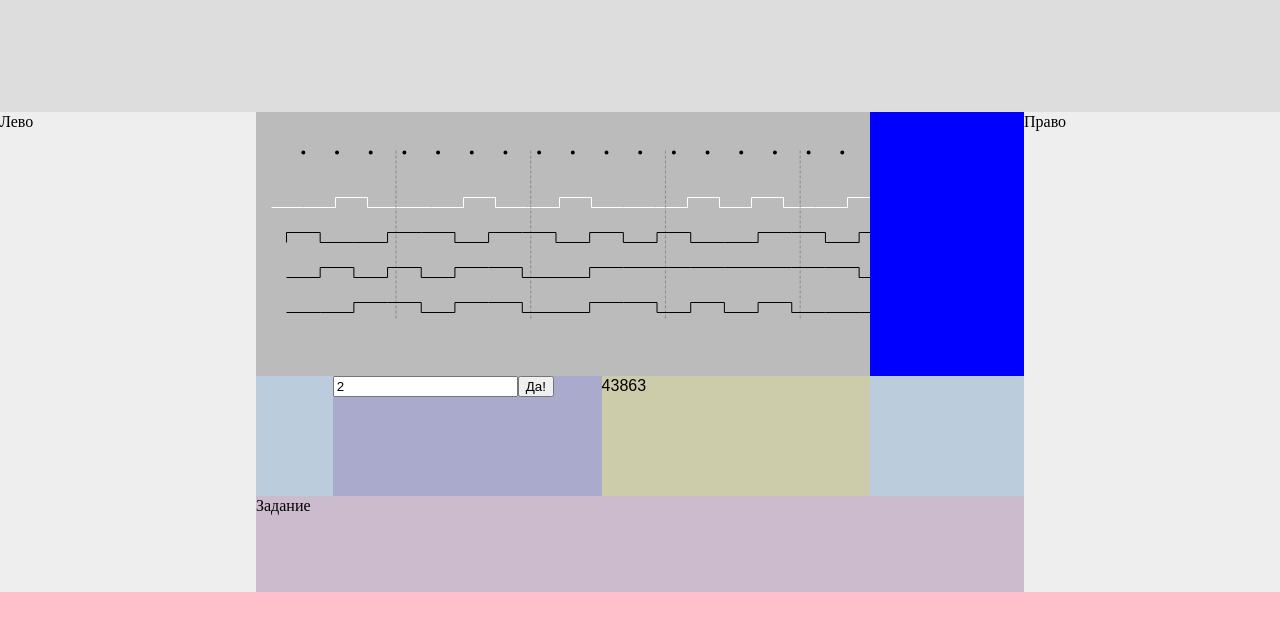
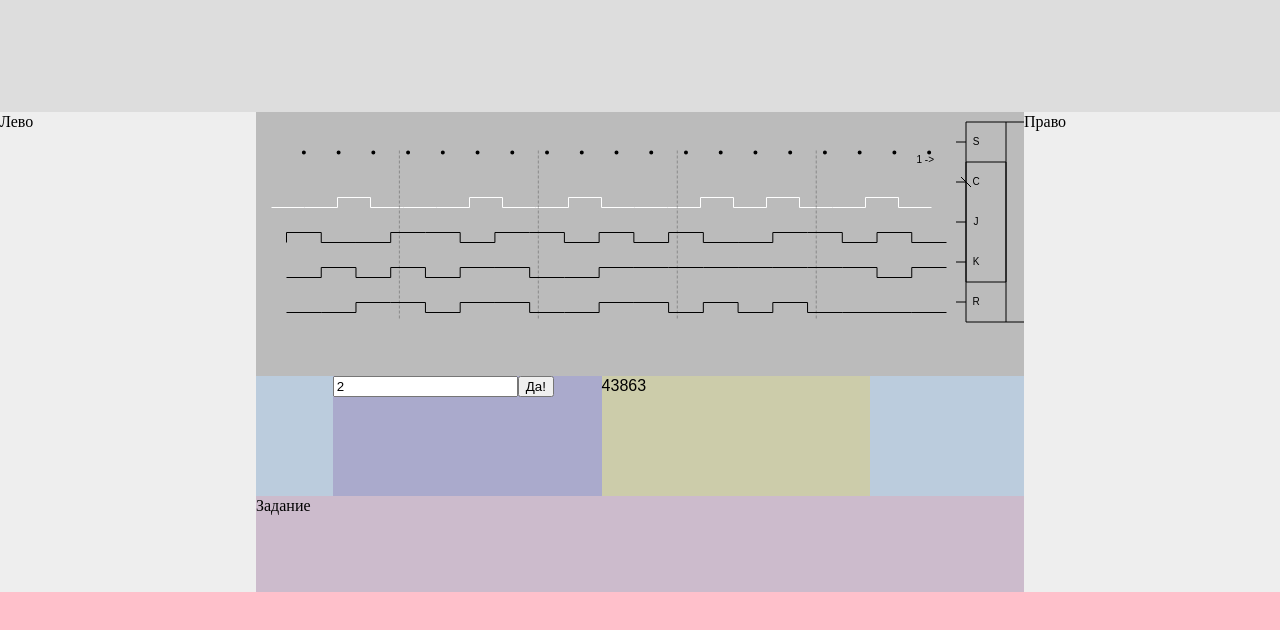
Before and after one commit to SergeevSergey99/kit45, a React app: page / in a window 1280 px wide. Shown: the part 48-678 px from the top of the page. Built offline with nearby package versions, Linux system fonts and the light colour scheme.

Commit message:
Подгон размеров

```diff
--- a/src/Test.css
+++ b/src/Test.css
@@ -47,7 +47,7 @@
 }
 
 .App-main-content-signal {
-    width: 80%;
+    width: 100%;
     height: 100%;
     background: #bbb;
     display: flex;
@@ -65,12 +65,6 @@
 
 .Signal:first-child {
     margin-top: 5%;
-}
-
-.Scheme {
-    width: 20%;
-    height: 100%;
-    background: blue;
 }
 
 .App-main-content-variant {
@@ -100,3 +94,8 @@
     height: 20%;
     background: #cbc;
 }
+
+#cnv {
+    width: 100%;
+    height: 100%;
+}
--- a/src/Test.js
+++ b/src/Test.js
@@ -23,6 +23,7 @@ const Test = () => {
     };
 
     useEffect(() => {
+        let size = 660; // регулирует масштаб выводимых сигналов
         var cnv = document.querySelector("#cnv");
         cnv.width = cnv.parentNode.offsetWidth;
         cnv.height = cnv.parentNode.offsetHeight;
@@ -34,20 +35,21 @@ const Test = () => {
                 continue;
             }
             if (sig === "C") ctx.strokeStyle = "#fff";
-            draw_rect_signal(ctx, 30.5 - (sig === "C"? 15:0), 50.5 + i*35, 640, 10, JK_now["signal_" + sig.toLowerCase()]);
+            draw_rect_signal(ctx, 30.5 - (sig === "C"? 15:0), 50.5 + i*35, size, 10, JK_now["signal_" + sig.toLowerCase()]);
             ctx.strokeStyle = "#000";
+
         }
-        draw_JK(ctx, 690.5, 20.5, 80, 200, 10, [JK_now.inv_S, JK_now.inv_C, JK_now.inv_R], JK_now.order);
+        draw_JK(ctx, size + 50, 10, 80, 200, 10, [JK_now.inv_S, JK_now.inv_C, JK_now.inv_R], JK_now.order);
         ctx.beginPath(); // drawing dots
         for (let i = 0; i < 19; i++) {
-            ctx.arc(30.5 + i * 640/19 + 640/19/2, 40.5, 2, 0, Math.PI * 2);
+            ctx.arc(30.5 + i * size/19 + size/19/2, 40.5, 2, 0, Math.PI * 2);
         }
         ctx.fill();
         ctx.beginPath(); // drawing dashed lines
         ctx.setLineDash([3, 2]);
         for (let i = 15; i > 0; i -= 4) {
-            ctx.moveTo(30.5 + i * 640/19 + 640/19/4, 38.5);
-            ctx.lineTo(30.5 + i * 640/19 + 640/19/4, 208.5)
+            ctx.moveTo(30.5 + i * size/19 + size/19/4, 38.5);
+            ctx.lineTo(30.5 + i * size/19 + size/19/4, 208.5)
         }
         ctx.strokeStyle = "#0004";
         ctx.stroke();
@@ -69,10 +71,7 @@ const Test = () => {
                             <Signal value={JK_now.signal_k}/>
                             <Signal value={JK_now.signal_r}/>*/}
 
-                            <canvas id="cnv" width={600} height={600}></canvas>
-
-                        </div>
-                        <div className="Scheme">
+                            <canvas id="cnv" ></canvas>
 
                         </div>
                     </div>
```
